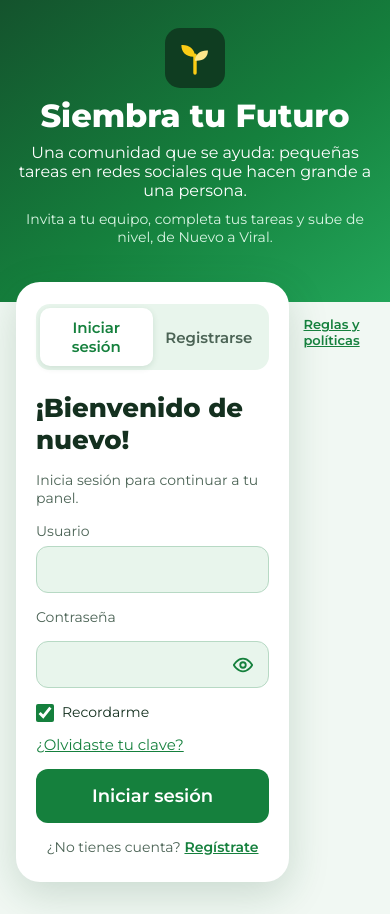
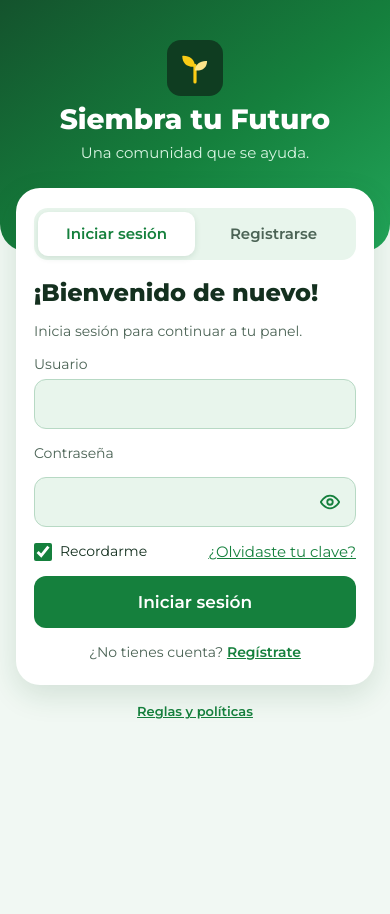
Before and after one commit to sistemasocialpro/siembra-tu-futuro, a plain HTML site: page index.html in a window 390 px wide. After the commit the page ends 844 px from the top, so only its background shows below. Drawn offline with nearby package versions, Linux system fonts and the light colour scheme; no server answers.

Commit message:
Acceso en celular (<768px): encabezado bajo y tarjeta montada sobre el verde
- Encabezado verde con 40px arriba y 90px abajo, esquinas inferiores redondeadas, logo, título y una frase corta.
- Tarjeta a todo el ancho con 16px de margen, subida 64px, esquinas redondeadas y sombra suave.
- Campos de 50px, botones de 52px a todo el ancho, asterisco en la misma línea.
- "Reglas y políticas" centrado debajo de la tarjeta.
- En computadora (768px o más) no cambia nada.

Co-Authored-By: Claude Opus 5.5 <noreply@anthropic.com>

```diff
--- a/css/estilos.css
+++ b/css/estilos.css
@@ -158,6 +158,49 @@ button, input { font-family: inherit; }
 /* Celulares muy angostos: las dos columnas no caben, se apilan */
 @media (max-width: 380px) {
   .fila-2 { grid-template-columns: 1fr; }
+}
+
+/* Frase corta del encabezado: solo en celular */
+.hero-corta { display: none; }
+
+/* ---------- Acceso en celular (menos de 768px): Iniciar sesión y Registrarse ----------
+   Encabezado verde bajo con esquinas redondeadas; la tarjeta se monta 64px sobre el verde.
+   En computadora (768px o más) no cambia nada. */
+@media (max-width: 767.98px) {
+  .acceso { flex-direction: column; }
+  .acceso-hero {
+    flex: none; padding: 40px 16px 90px; gap: 8px; text-align: center; align-items: center;
+    border-radius: 0 0 28px 28px;
+  }
+  .acceso-hero .logo { width: 56px; height: 56px; }
+  .acceso-hero h1 { font-size: 28px; }
+  .acceso-hero .hero-lema, .acceso-hero .hero-sub, .acceso-hero .redes { display: none; }
+  .hero-corta { display: block; margin: 0; font-size: 15px; color: #d9f5e3; }
+
+  .acceso-panel {
+    flex: none; flex-direction: column; align-items: stretch; justify-content: flex-start;
+    padding: 0 16px 28px; background: transparent;
+  }
+  .acceso-card, .acceso-card.ancha {
+    max-width: none; width: 100%; margin: -64px 0 0; padding: 20px 18px 24px;
+    border-radius: 24px; box-shadow: 0 10px 30px rgba(20, 83, 45, .14);
+    position: relative;
+  }
+  .acceso-card h2 { font-size: 24px; }
+  .acceso-card .tabs { margin-bottom: 18px; }
+  .acceso-card .tab { min-height: 44px; }
+
+  /* Campos de 50px y botones de 52px a todo el ancho */
+  .acceso-card .in { height: 50px; padding: 0 14px; }
+  .acceso-card .in-clave .in { padding-right: 52px; }
+  .acceso-card .btn-grande { width: 100%; min-height: 52px; padding: 0 16px; font-size: 17px; }
+  .acceso-card a.btn-grande { display: flex; align-items: center; justify-content: center; }
+  .acceso-card .fila-2 { grid-template-columns: 1fr; }
+  /* El asterisco va en la misma línea que el nombre del campo */
+  .acceso-card .campo > .lb { display: block; }
+
+  /* "Reglas y políticas" debajo de la tarjeta, centrado */
+  .acceso-panel .pie-acceso { width: 100%; margin: 18px 0 0; text-align: center; }
 }
 
 /* ---------- Panel (panel.html) ---------- */
--- a/index.html
+++ b/index.html
@@ -16,6 +16,7 @@
   <section class="acceso-hero">
     <svg class="logo" width="88" height="88" viewBox="0 0 88 88" role="img" aria-label="Logo Siembra tu Futuro"><rect width="88" height="88" rx="22" fill="#0f3d21"/><path d="M44 66V40" stroke="#facc15" stroke-width="5" stroke-linecap="round"/><path d="M44 42C44 30 34 24 24 25C24 36 31 43 44 42Z" fill="#facc15"/><path d="M44 48C44 38 53 32 63 33C63 43 56 49 44 48Z" fill="#fde68a"/></svg>
     <h1>Siembra tu Futuro</h1>
+    <p class="hero-corta">Una comunidad que se ayuda.</p>
     <p class="hero-lema">Una comunidad que se ayuda: pequeñas tareas en redes sociales que hacen grande a una persona.</p>
     <p class="hero-sub">Invita a tu equipo, completa tus tareas y sube de nivel, de Nuevo a Viral.</p>
     <div class="redes">
```
